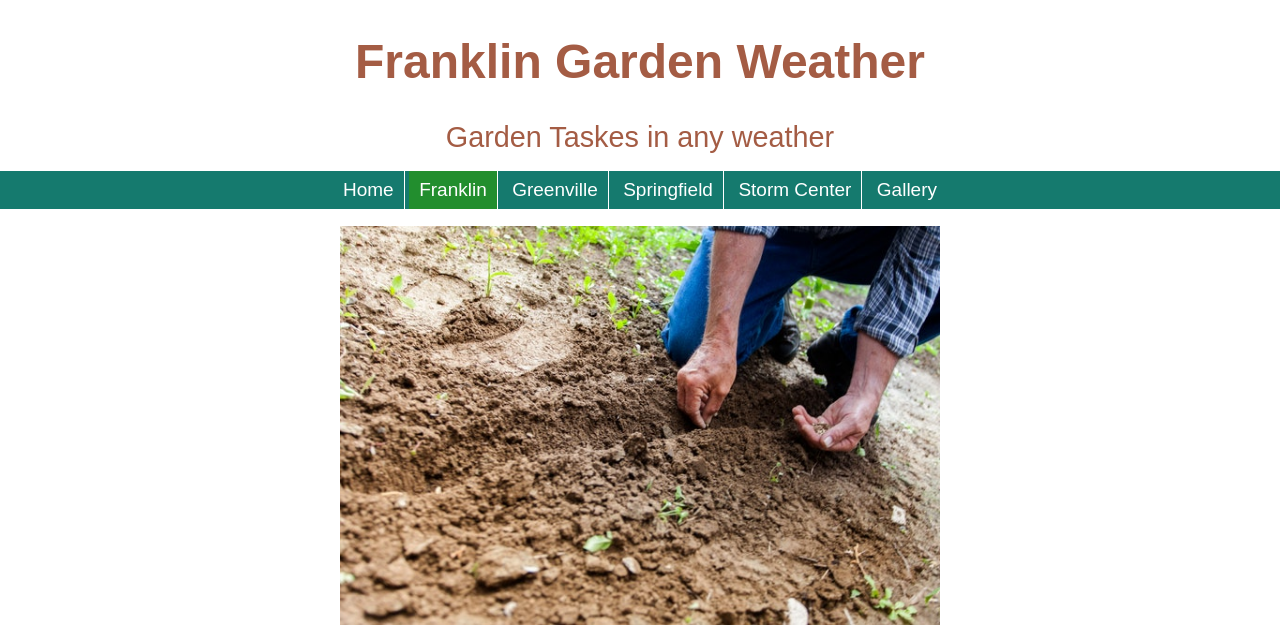
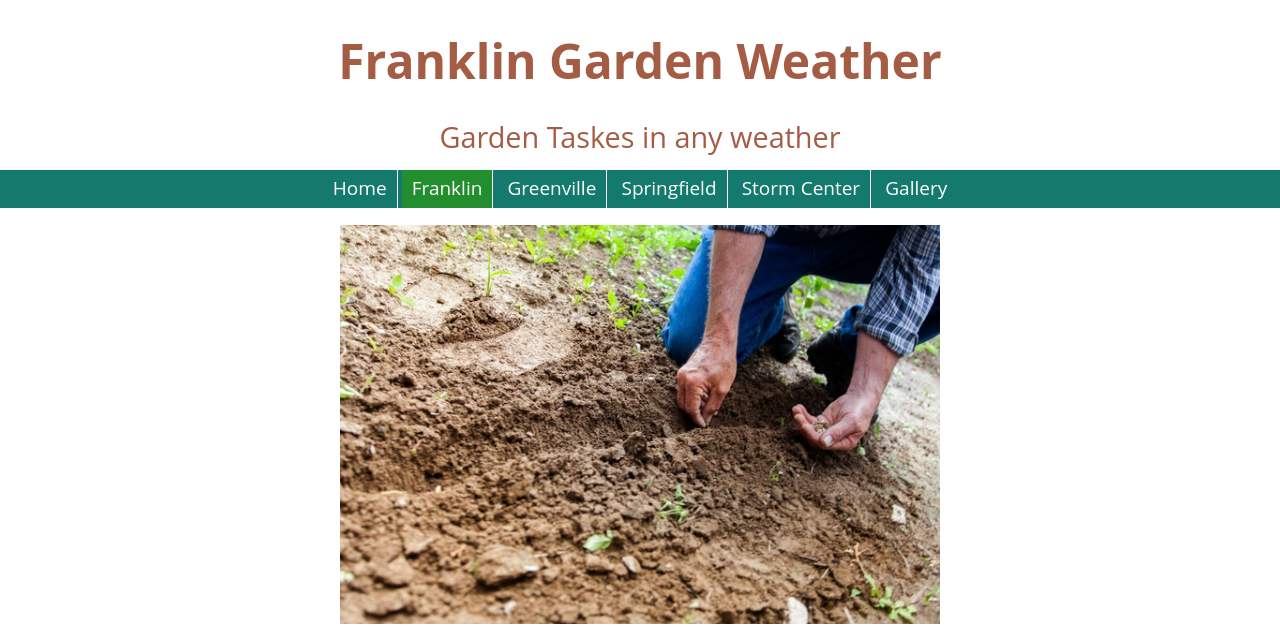
Before and after one commit to jmatheney1/jmatheney1.github.io, a plain HTML site: page assignments/lesson-5/franklin-5.html in a window 1280 px wide. Shown: the part 203-830 px from the top of the page. Drawn offline with Linux system fonts and the light colour scheme.

Commit message:
post lession 5

```diff
--- a/assignments/lesson-5/franklin-5.html
+++ b/assignments/lesson-5/franklin-5.html
@@ -4,11 +4,11 @@
 <head>
   <meta charset="utf-8">
   <meta name="viewport" content="width=device-width, initial-scale=1">
-  <title>Garden Weather - Garden Tips | Garend Anytime</title>
+  <title>Garden Weather - Garden Tips | Gareden Anytime</title>
   <meta name="author" content="Joseph Matheney">
   <meta name="description" content="Current Weather, 10 Day Forcast, Franklin, Garden, Garden Plan, News">
   <!-- external style references in the proper cascading order -->
-  <link href="https://fonts.googleapis.com/css?family=#" rel="stylesheet">  <!-- Google API font reference -->
+  <link href="https://fonts.googleapis.com/css?family=Open+Sans:400,700" rel="styles">
   <link href="styles/normalize.css" rel="stylesheet"> <!-- normalize useragent/browser defaults -->
   <link href="styles/main-5.css" rel="stylesheet">    <!-- default styles - small/phone views -->
   <link href="styles/medium-5.css" rel="stylesheet">  <!-- medium/tablet views -->
@@ -25,7 +25,7 @@
   <!-- site navigation use placeholder references -->
   <nav>
     <button onclick="toggleNavMenu()">&#9776;</button>
-    <ul>
+    <ul class="navigation">
     	<li><a href="#">Home</a></li>
     	<li class="active"><a href="#">Franklin</a></li>
     	<li><a href="#">Greenville</a></li>
--- a/assignments/lesson-5/styles/main-5.css
+++ b/assignments/lesson-5/styles/main-5.css
@@ -4,7 +4,8 @@
 
 body {
     font-size: 16px;
-    font-family: Arial, Helvetica, sans-serif;
+    font-family: 'Open Sans', sans-serif;
+    font-weight: 400;
     text-align: center;
     background-color: white;
 
@@ -27,12 +28,10 @@ header {
     }
 header h1 {
     font-size: 3em;
-    padding: 0;
     }
 header. imgage {}
 header .subheading {
     font-size: 1.8em;
-    padding: 0;
     }
 
 nav { display: block}
@@ -88,9 +87,10 @@ div.current img {
     }
 div.conditions {}
 section.forecast {
-    display: none; }
+    display: none;
+    }
 
-article  {
+article {
     overflow: auto;
     }
 article p.town-article img {  /* This structure refers to img elements that are the posterity of paragraph elements within artcle elements */
```
Lines whose indentation alone changed are shown as unchanged.
